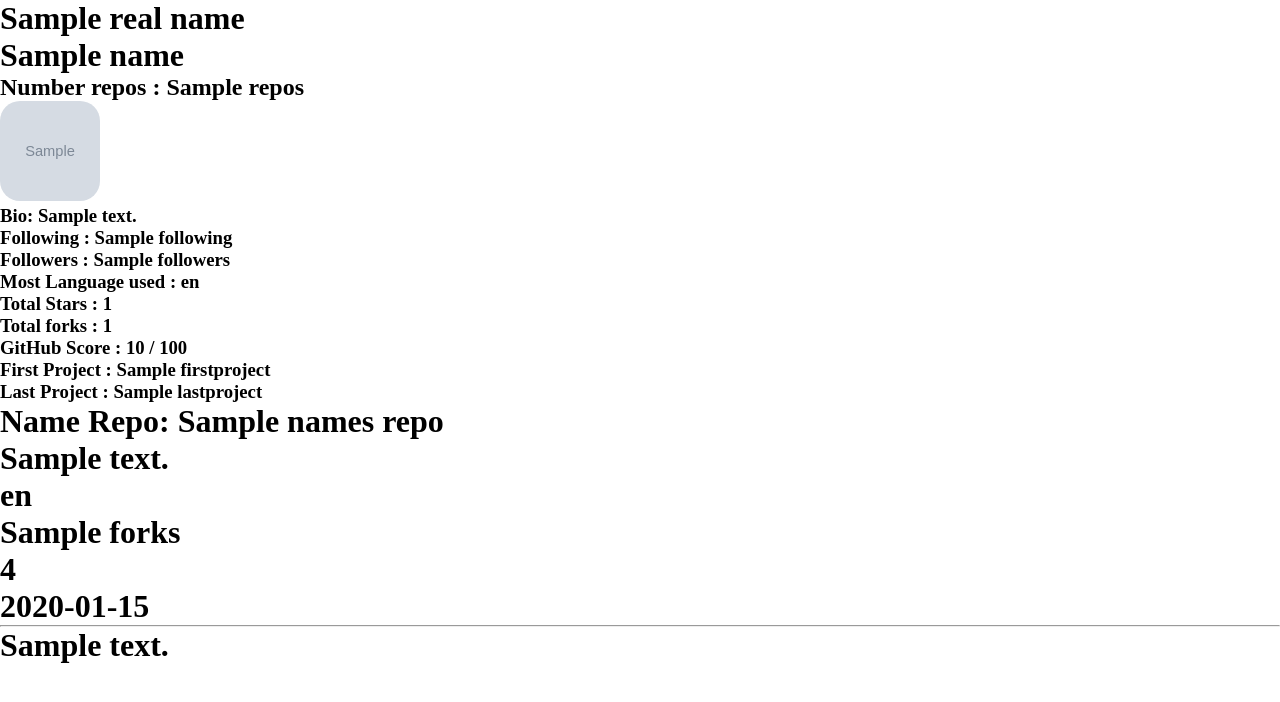
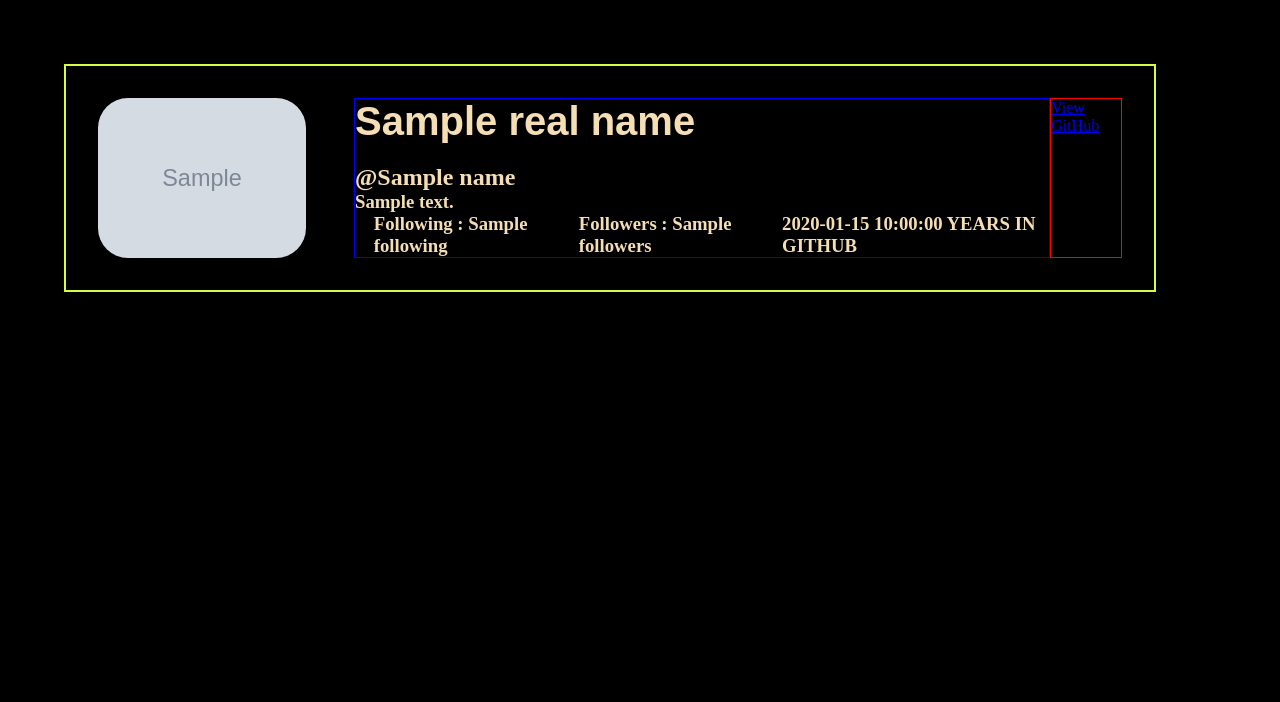
Before and after one commit to Jo-Osama38/GitHub-Analyser, a Flask app: template templates/analyze.html in a window 1280 px wide. Shown: the top 702 px of the page. Run offline with Flask 3, Linux system fonts and the light colour scheme; the template is opened without the code that fills it: most values are stand-ins (such as "Sample title", 1, 10 or a date in 2020); grey boxes marked "Sample" are stand-in pictures.

Commit message:
I began working on improving the analysis display page I broke the HTML code into sections to make it easier to style with CSS  I started modifiying the CSS  for the first section but things became complicated

```diff
--- a/app.py
+++ b/app.py
@@ -1,8 +1,8 @@
 from flask import Flask ,render_template ,request
 import requests
 from collections import Counter
-from analyzer import total_score ,calc_time ,first_project ,Latest_project
-import time
+from analyzer import total_score ,calc_time ,first_project ,Latest_project,created_since
+
 # from ai_analyzer import ai_analyzer
 
 
@@ -43,6 +43,7 @@ def analyzer():
     num_repos_description = 0
     name_first_project = None
     name_Last_project = None
+    create_at = None
 
 
     if request.method == "POST":
@@ -61,6 +62,7 @@ def analyzer():
             followers = data["followers"]
             following = data["following"]
             real_name = data["name"]
+            create_at =data ["created_at"]
             num = 0
 
             for i in range(min(5,len(data_repos))):
@@ -106,6 +108,7 @@ def analyzer():
         if repos:
             name_first_project = first_project(data_repos)
             name_Last_project  = Latest_project(data_repos)
+            years_created_github = created_since(create_at)
 
         profile = {
             "repos": repos,
@@ -126,7 +129,8 @@ def analyzer():
     return render_template('analyze.html', real_name= real_name,name = name ,repos = repos , url_img = url_img
                            ,message = message , bio = bio , followers =followers ,following=following
                            ,names_repos = names_repos ,most_lang = most_lang,total_stars = total_stars,score = score,
-                           aiAnalyzer = aiAnalyzer,total_forks = total_forks ,lastproject = name_Last_project,firstproject= name_first_project)
+                           aiAnalyzer = aiAnalyzer,total_forks = total_forks ,lastproject = name_Last_project,firstproject= name_first_project,
+                           years_created_github =years_created_github)
 
 
 
--- /dev/null
+++ b/static/analyses.css
@@ -0,0 +1,43 @@
+body{
+    background-color: black;
+    color: wheat;
+}
+*{
+    margin: 0;
+    padding: 0;
+    scroll-behavior: smooth;
+}
+.section1{
+    display: flex;
+    border:  2px solid #d4ff3f;
+    width: 80%;
+    height: 100%;
+    margin-left: 5%;
+    margin-top: 5%;
+    padding: 2em;
+}
+img{
+    width: 13em;
+    height: 13;
+    border-radius: 30px;
+
+}
+.difenation{
+    margin-left: 3em;
+    border: 1px solid blue;
+}
+.realname{
+    font-family: Arial, Helvetica, sans-serif;
+    font-size: 2.5em;
+    margin-bottom: 0.5em;
+}
+.follow{
+    display: flex;
+}
+.follow h3{
+    margin-left: 1em;
+}
+
+.view{
+    border: 1px solid red;
+}
--- a/static/style.css
+++ b/static/style.css
@@ -1,6 +1,7 @@
 *{
     margin: 0;
     padding: 0;
+    scroll-behavior: smooth;
 }
 
 .section1{
@@ -93,7 +94,7 @@ input:focus{
     outline: none;
     border: none;
     font-size: 1em;
-    background: linear-gradient(45deg ,#d4ff3f ,#d4ff3f , #678401 ,#d4ff3f,#d4ff3f);
+    background: linear-gradient(45deg ,#d4ff3f ,#d4ff3f , #7c9e00 ,#d4ff3f,#d4ff3f);
     background-size: 200% auto;
     transition: background-position 0.5s , transform 0.2s ease;
 }
--- a/templates/analyze.html
+++ b/templates/analyze.html
@@ -4,23 +4,36 @@
 <head>
     <meta charset="UTF-8">
     <meta name="viewport" content="width=device-width, initial-scale=1.0">
-    <link rel="stylesheet" href="{{ url_for('static',filename= 'style.css') }}">
+    <link rel="stylesheet" href="{{ url_for('static',filename= 'analyses.css') }}">
     <title>Analyze</title>
 </head>
 <body>
-    {% if name  %}
-        <div class="profile">
+        <section id="section1">
+            <div class="section1">
+                <img src="{{url_img}}" >
+                <div class="difenation">
                     {% if real_name %}
-                <h1>{{real_name}}</h1>
+                        <h1 class="realname">{{real_name}}</h1>
                     {%else%}
-                <h1>{{name}}</h1>
+                        <h1 class="realname">{{name}}</h1>
                     {%endif%}
-            <h1>{{name}}</h1>
-            <h2>Number repos : {{repos}}</h2>
-            <img src="{{url_img}}" >
-            <h3>Bio: {{bio}}</h3>
+                    <h1 class="name">@{{name}}</h1>
+                    {% if bio %}
+                        <h3 class="bio">{{bio}}</h3>
+                    {%endif%}
+                    <div class="follow">
                         <h3>Following : {{following}}</h3>
                         <h3>Followers : {{followers}}</h3>
+                        <h3>{{years_created_github}} YEARS IN GITHUB</h3>
+
+                    </div>
+                </div>
+            <a class="view" href="https://github.com/{{name}}">View GitHub</a>
+            </div>
+        </section>
+
+<!--
+        <h2>Number repos : {{repos}}</h2>
         {% if most_lang %}
             <h3>Most Language used : {{most_lang}}</h3>
         {% endif %}
@@ -44,17 +57,10 @@
 
         {%endfor%}
 
-
-
-        </div>
-    {%endif%}
-
         <h1>{{aiAnalyzer["summary"]}}</h1>
-
+         -->
     {% if message %}
-        <script>
-            alert("{{message}}")
-        </script>
+        <a class="btn" href="home">ReAnalyse</a>
     {% endif %}
 </body>
 </html>
```
Also changed, not shown: analyzer.py (+11 -0 lines). Lines whose indentation alone changed are shown as unchanged.
